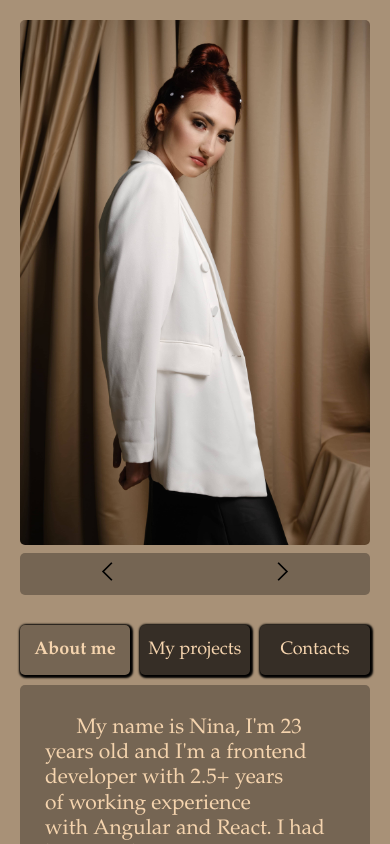
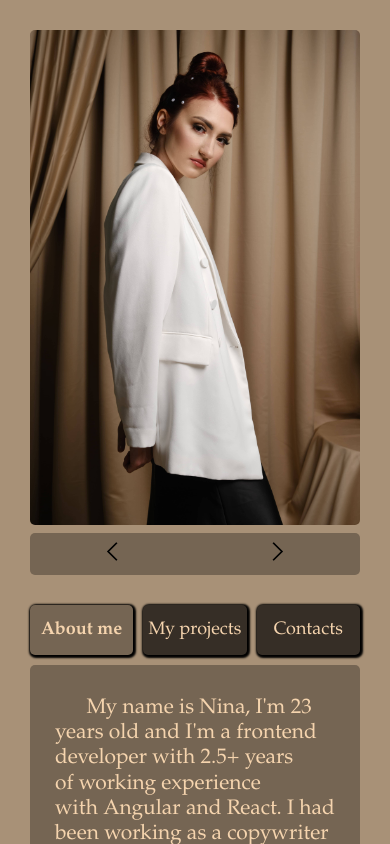
Before and after one commit to ninaTorgunakova/portfolio, a React (Create React App) app: page / in a window 390 px wide. Shown: the top 844 px of the page. Built offline with nearby package versions, Linux system fonts and the light colour scheme.

Commit message:
Исправление высоты

```diff
--- a/src/MainPage/MainPage.sass
+++ b/src/MainPage/MainPage.sass
@@ -8,7 +8,6 @@
   justify-content: center
   @media screen and (max-width: 750px)
     gap: 10px
-    padding: 20px
   @media screen and (max-width: 600px)
     flex-direction: column
     align-items: center
```
